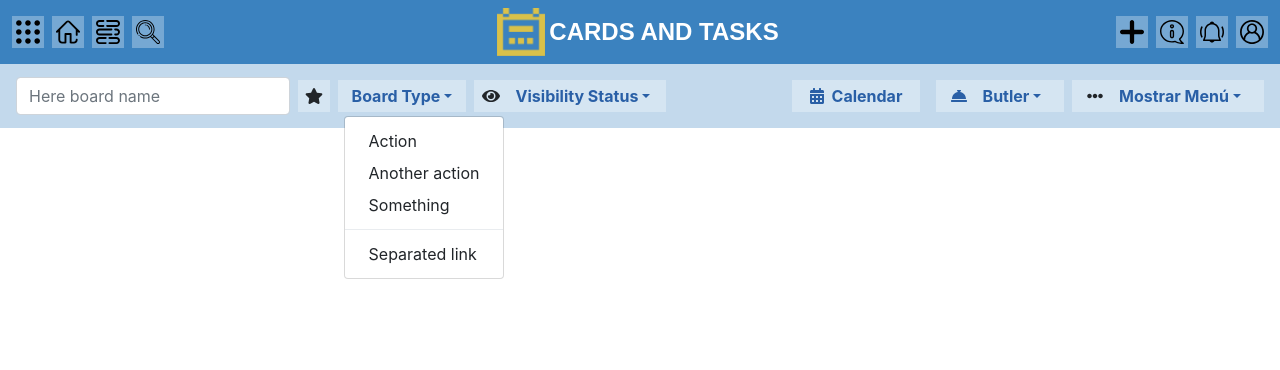
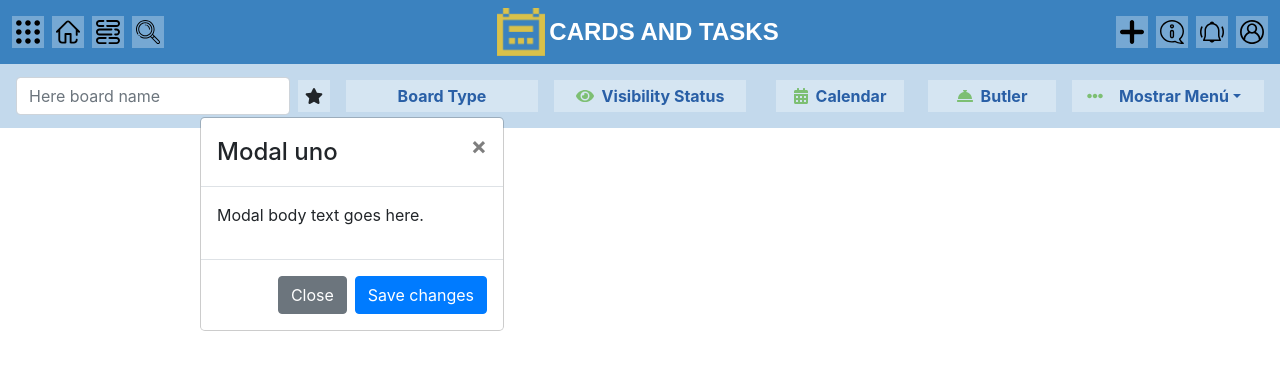
Before and after one commit to Oiranca/geekshubs-reto3, a React (Create React App) app: page /boardsMain in a window 1280 px wide. Both pictures are taken after a click on the button "Board Type". Shown: the top 370 px of the page. Built offline with nearby package versions, Linux system fonts and the light colour scheme.

Commit message:
New Modal Components

```diff
--- a/src/componets/boards/secondNav/SecondNav.jsx
+++ b/src/componets/boards/secondNav/SecondNav.jsx
@@ -1,45 +1,73 @@
-import React from "react";
+import React, {useState} from "react";
 import './SecondNav.scss'
 import {Button, Form, FormControl, Nav, Navbar, NavDropdown} from "react-bootstrap";
 import {FontAwesomeIcon} from "@fortawesome/react-fontawesome";
 import {faCalendarAlt, faEye, faConciergeBell, faEllipsisH, faStar} from '@fortawesome/free-solid-svg-icons'
+import ModalBoardsType from "../../modals/ModalBoardType";
+import ModalBoardsVisibility from "../../modals/ModalBoardVisibility";
 
 const SecondNav = (props) => {
+
+
+    const [show, setShow] = useState(false);
+
+
+    const showModal = () => {
+        if (show === false) {
+            setShow(true);
+
+        } else {
+            setShow(false);
+
+        }
+
+       setShowBis(false);
+    };
+
+
+
+    const [showBis, setShowBis] = useState(false);
+
+
+    const showModalBis = () => {
+        if (showBis === false) {
+            setShowBis(true);
+
+        } else {
+            setShowBis(false);
+
+        }
+
+     setShow(false);
+    };
+
     return (
-
+        <React.Fragment>
             <Navbar className="secondNav" expand="lg">
                 <Form inline>
                     <FormControl type="text" placeholder="Here board name" className="mr-sm-2"/>
                 </Form>
-            <Navbar.Toggle/>
-            <Navbar.Collapse className="justify-content-end">
-                <Nav className="mr-auto">
+
+                    <Nav className="mr-auto navLeft">
                         <div id="starNav">
                             <FontAwesomeIcon icon={faStar}/>
                         </div>
-
-                    <div className="buttonType">
-                        <NavDropdown title="Board Type" id="dropType">
-                            <NavDropdown.Item href="#action/3.1">Action</NavDropdown.Item>
-                            <NavDropdown.Item href="#action/3.2">Another action</NavDropdown.Item>
-                            <NavDropdown.Item href="#action/3.3">Something</NavDropdown.Item>
-                            <NavDropdown.Divider/>
-                            <NavDropdown.Item href="#action/3.4">Separated link</NavDropdown.Item>
-                        </NavDropdown>
-                    </div>
-
+                        <Nav.Link onClick={showModal}>
 
                             <div className="buttonBigWidth">
+
+                                <span>  Board Type</span>
+
+                            </div>
+                        </Nav.Link>
+                        <Nav.Link onClick={showModalBis}>
+                            <div className="buttonBigWidth">
                                 <FontAwesomeIcon className="iconsFontAwesome" icon={faEye}/>
-                        <NavDropdown title="Visibility Status" id="dropVisibility">
-                            <NavDropdown.Item href="#action/3.1">Action</NavDropdown.Item>
-                            <NavDropdown.Item href="#action/3.2">Another action</NavDropdown.Item>
-                            <NavDropdown.Item href="#action/3.3">Something</NavDropdown.Item>
-                            <NavDropdown.Divider/>
-                            <NavDropdown.Item href="#action/3.4">Separated link</NavDropdown.Item>
-                        </NavDropdown>
+
+                                <span>Visibility Status</span>
+
                             </div>
-
+                        </Nav.Link>
 
                     </Nav>
                     <Nav className="navRight">
@@ -49,21 +77,16 @@ const SecondNav = (props) => {
                                 <span>Calendar</span>
                             </div>
                         </Nav.Link>
+                        <Nav.Link href="#link">
                             <div className="buttonMediumWidth">
                                 <FontAwesomeIcon className="iconsFontAwesome" icon={faConciergeBell}/>
-                        <NavDropdown title="Butler" id="dropButler">
-                            <NavDropdown.Item href="#action/3.1">Action</NavDropdown.Item>
-                            <NavDropdown.Item href="#action/3.2">Another action</NavDropdown.Item>
-                            <NavDropdown.Item href="#action/3.3">Something</NavDropdown.Item>
-                            <NavDropdown.Divider/>
-                            <NavDropdown.Item href="#action/3.4">Separated link</NavDropdown.Item>
-                        </NavDropdown>
+                                <span>Butler</span>
                             </div>
-
+                        </Nav.Link>
 
                         <div className="buttonBigWidth">
                             <FontAwesomeIcon className="iconsFontAwesome" icon={faEllipsisH}/>
-                        <NavDropdown title="Mostrar Menú" id="dropVisibility">
+                            <NavDropdown title="Mostrar Menú" id="dropsNavs">
                                 <NavDropdown.Item href="#action/3.1">Action</NavDropdown.Item>
                                 <NavDropdown.Item href="#action/3.2">Another action</NavDropdown.Item>
                                 <NavDropdown.Item href="#action/3.3">Something</NavDropdown.Item>
@@ -74,10 +97,19 @@ const SecondNav = (props) => {
                         </div>
 
                     </Nav>
-            </Navbar.Collapse>
+
             </Navbar>
+            <div className="containerModals">
+                <div className="modalType">
 
+                    <ModalBoardsType value={show}/>
+                </div>
+                <div className="modalVisibility">
 
+                    <ModalBoardsVisibility show={showBis}/>
+                </div>
+            </div>
+        </React.Fragment>
     );
 }
 
--- a/src/componets/boards/secondNav/SecondNav.scss
+++ b/src/componets/boards/secondNav/SecondNav.scss
@@ -3,11 +3,18 @@
 
 .secondNav {
   background-color: hsla(208, 53%, 49%, .3);
+  justify-content: space-between;
   align-items: center;
-.navRight{
-  align-items: center;
-}
 
+  .navLeft {
+    align-items: center;
+
+  }
+
+  .navRight {
+    align-items: center;
+
+  }
 
 
   #starNav {
@@ -35,11 +42,7 @@
     justify-content: center;
     margin-right: 0.50rem;
 
-    #dropType {
-      color: $Dark_Theme;
-      font-weight: bold;
 
-    }
   }
 
   .buttonBigWidth {
@@ -50,13 +53,15 @@
     align-items: center;
     justify-content: center;
     margin: auto;
+    color: $Dark_Theme;
+    font-weight: bold;
 
-    #dropVisibility {
+    #dropsNavs {
       color: $Dark_Theme;
       font-weight: bold;
+    }
 
 
-    }
   }
 
   .buttonMediumWidth {
@@ -70,19 +75,84 @@
     font-weight: bold;
     margin-right: 0.5rem;
 
-    #dropButler {
-      color: $Dark_Theme;
-      font-weight: bold;
+
+  }
+
+
+  .iconsFontAwesome {
+    margin-right: 0.5rem;
+    background-color: transparent;
+    color: $Green_Light_Theme_Old;
+  }
+
+
+}
+
+.containerModals {
+  display: flex;
+  flex-direction: row;
+
+  .modalType {
+    overflow: hidden;
+    margin-left: 200px;
+    margin-top: -39px;
+
+    width: 304px;
+  }
+
+  .modalVisibility {
+    overflow: hidden;
+    margin-left: 5px;
+    margin-top: -39px;
+    width: 304px;
+  }
+}
+
+
+@media (max-width: $screen-sm-min) {
+
+  .secondNav {
+    justify-content: center!important;
+
+    .navLeft {
+      flex-wrap: wrap;
+      flex-direction: row;
+      justify-content: center;
 
 
     }
 
+    .navRight {
+      flex-wrap: wrap;
+      flex-direction: row;
+      justify-content: center;
+
+
+    }
+
+    .buttonBigWidth {
+      margin: unset;
+    }
   }
 
-  .iconsFontAwesome {
-    margin-right: 0.5rem;
-    background-color: transparent;
-  }
+  .containerModals {
+    display: flex;
+    flex-direction: column;
 
 
+    .modalType {
+      overflow: hidden;
+      margin: auto;
+      width: 100%;
+
+    }
+
+    .modalVisibility {
+      overflow: hidden;
+      margin: auto;
+      width: 100%;
+
+    }
+
+  }
 }
--- /dev/null
+++ b/src/componets/modals/ModalBoardType.jsx
@@ -0,0 +1,29 @@
+import React from "react";
+import { Modal, Button } from "react-bootstrap";
+
+
+const ModalBoardsType = (props) => {
+    if (!props.value || props.value ===false) {
+        return null;
+    }
+
+    return (
+        <Modal.Dialog>
+            <Modal.Header closeButton>
+                <Modal.Title>Modal uno</Modal.Title>
+            </Modal.Header>
+
+            <Modal.Body>
+                <p>Modal body text goes here.</p>
+            </Modal.Body>
+
+            <Modal.Footer>
+                <Button variant="secondary">Close</Button>
+                <Button variant="primary">Save changes</Button>
+            </Modal.Footer>
+        </Modal.Dialog>
+    );
+};
+
+
+export default ModalBoardsType;
--- /dev/null
+++ b/src/componets/modals/ModalBoardVisibility.jsx
@@ -0,0 +1,28 @@
+import React from "react";
+import { Modal, Button } from "react-bootstrap";
+
+
+const ModalBoardsVisibility = (props) => {
+    if (!props.show || props.show ===false) {
+        return null;
+    }
+
+    return (
+        <Modal.Dialog>
+            <Modal.Header closeButton>
+                <Modal.Title>Modal Dos</Modal.Title>
+            </Modal.Header>
+
+            <Modal.Body>
+                <p>Modal body text goes here.</p>
+            </Modal.Body>
+
+            <Modal.Footer>
+                <Button variant="secondary">Close</Button>
+                <Button variant="primary">Save changes</Button>
+            </Modal.Footer>
+        </Modal.Dialog>
+    );
+};
+
+export default ModalBoardsVisibility;
```
Also changed, not shown: src/componets/modals/ModalBoardType.scss (added), src/componets/modals/ModalBoardVisibility.scss (added). Lines whose indentation alone changed are shown as unchanged.
